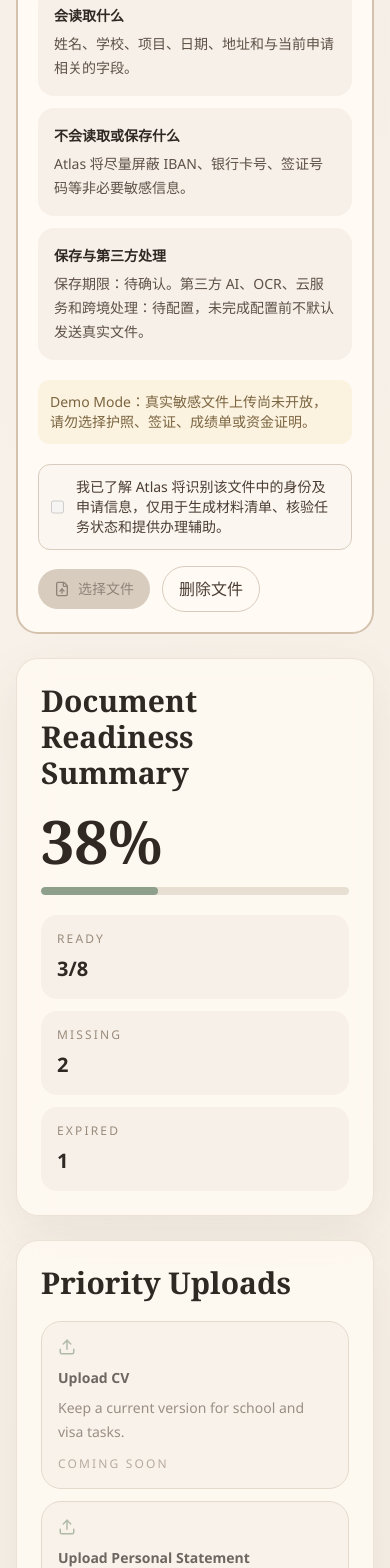
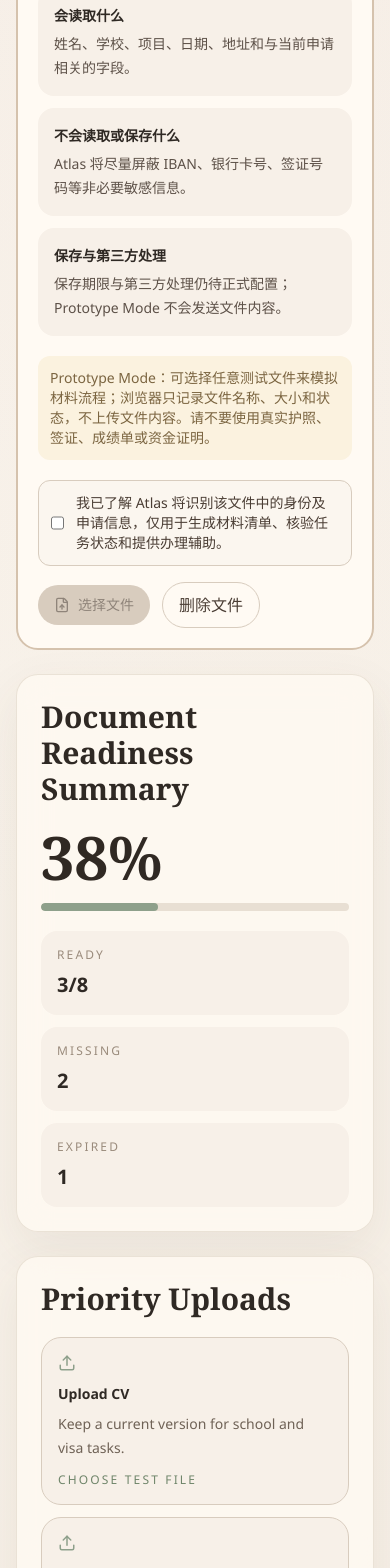
Before and after one commit to libing-hong/Atlas, a Next.js app: page /dashboard/materials in a window 390 px wide. Shown: the part 1424-2992 px from the top of the page. Built offline with nearby package versions, Linux system fonts and the light colour scheme; no server answers.

Commit message:
fix(prototype): enable materials and journey simulation

```diff
--- a/src/app/api/motivation-letter/route.ts
+++ b/src/app/api/motivation-letter/route.ts
@@ -9,13 +9,14 @@ export async function POST(request: Request) {
   const ctx = createApiContext(request); const startedAt = Date.now(); const model = process.env.OPENAI_RECOMMENDATION_MODEL ?? "gpt-5-mini";
   try {
     if (!validateMutationOrigin(request)) throw apiException("FORBIDDEN_ORIGIN", 403);
-    if (process.env.ATLAS_MOTIVATION_LETTER_ENABLED !== "true") throw apiException("ENTITLEMENT_REQUIRED", 403);
+    const previewDemoEnabled = process.env.VERCEL_ENV === "preview";
+    if (process.env.ATLAS_MOTIVATION_LETTER_ENABLED !== "true" && !previewDemoEnabled) throw apiException("ENTITLEMENT_REQUIRED", 403);
     await enforceLimit(ctx, "motivation:minute", 2, 60_000); await enforceLimit(ctx, "motivation:daily", 5, 86_400_000, "DAILY_QUOTA_EXCEEDED");
     const input = await parseJson(request, motivationLetterRequestSchema, 24_000); const key = `${ctx.sessionId}:${request.headers.get("idempotency-key")?.slice(0, 128) ?? stableHash(input)}`; const existing = cache.get(key);
     if (existing && existing.expiresAt > Date.now()) return apiResponse(ctx, { letter: existing.letter, cached: true });
     const apiKey = process.env.OPENAI_API_KEY; if (!apiKey) throw apiException("SERVICE_UNAVAILABLE", 503);
     let pending = inflight.get(key); if (!pending) {
-      pending = new OpenAI({ apiKey, timeout: 45_000, maxRetries: 1 }).responses.create({ model, reasoning: { effort: "low" }, max_output_tokens: 1800, instructions: "You are Atlas's university application writing specialist. Write a truthful, polished, school-specific English motivation letter using only supplied facts. Never invent achievements. Keep it within 450-650 words. Return plain letter text only.", input: JSON.stringify(input) }).then(response => { const letter = response.output_text?.trim(); if (!letter) throw apiException("SERVICE_UNAVAILABLE", 502); secureLog("info", "openai_usage", ctx, { model, promptVersion: PROMPT_VERSION, inputTokens: response.usage?.input_tokens, outputTokens: response.usage?.output_tokens }); return letter; });
+      pending = new OpenAI({ apiKey, timeout: 45_000, maxRetries: 1 }).responses.create({ model, max_output_tokens: 1800, instructions: "You are Atlas's university application writing specialist. Write a truthful, polished, school-specific English motivation letter using only supplied facts. Never invent achievements. Keep it within 450-650 words. Return plain letter text only.", input: JSON.stringify(input) }).then(response => { const letter = response.output_text?.trim(); if (!letter) throw apiException("SERVICE_UNAVAILABLE", 502); secureLog("info", "openai_usage", ctx, { model, promptVersion: PROMPT_VERSION, inputTokens: response.usage?.input_tokens, outputTokens: response.usage?.output_tokens }); return letter; });
       inflight.set(key, pending);
     }
     const letter = await pending; inflight.delete(key); cache.set(key, { expiresAt: Date.now() + 10 * 60_000, letter }); secureLog("info", "motivation_complete", ctx, { durationMs: Date.now() - startedAt, model, promptVersion: PROMPT_VERSION }); return apiResponse(ctx, { letter });
--- a/src/components/applications/ApplicationMaterialsPageClient.tsx
+++ b/src/components/applications/ApplicationMaterialsPageClient.tsx
@@ -44,7 +44,7 @@ export function ApplicationMaterialsPageClient({ applicationId }: { applicationI
     officialProgramUrl: candidate?.officialProgrammeUrl,
     applicationUrl: candidatePresentation?.applicationUrl,
     applicationLinkStatus: candidatePresentation?.applicationUrl ? "verified" : "needs_review",
-    admissionRequirements: candidate?.admissionRequirements?.map((item) => ({ id: item.category, label: { degree: "学位要求", grade: "成绩或 GPA 要求", subject: "本科专业背景", language: "语言成绩", experience: "工作或实习经历", prerequisite: "先修课程", portfolio: "作品集或其他特殊要求" }[item.category], schoolRequirement: item.requirement ?? "该项要求仍待官方核验", userSituation: applicantSituation(item.category, profile, decodedApplicationId), status: item.status, officialProgramUrl: item.sourceUrl ?? candidate.officialProgrammeUrl })),
+    admissionRequirements: candidate?.admissionRequirements?.map((item) => ({ id: item.category, label: { degree: "学位要求", grade: "成绩或 GPA 要求", subject: "本科专业背景", language: "语言成绩", experience: "工作或实习经历", prerequisite: "先修课程", portfolio: "作品集或其他特殊要求" }[item.category], schoolRequirement: item.requirement ? `AI 初步对比：${item.requirement}（待官方核验）` : `AI 匹配依据：${candidate.matchExplanation || "当前背景与项目方向初步相关"}；具体门槛待官方核验`, userSituation: applicantSituation(item.category, profile, decodedApplicationId), status: "needs_confirmation", officialProgramUrl: item.sourceUrl ?? candidate.officialProgrammeUrl })),
     recommendationContent: { summary: candidate?.matchExplanation ?? "Atlas 已根据本次规划创建材料工作区。", personalFit: candidate?.matchExplanation ?? "", schoolHighlights: "", programHighlights: "", cautions: candidate?.missingInformation ?? [], sources: [] },
   };
 
--- a/src/components/materials/MaterialCenterClient.tsx
+++ b/src/components/materials/MaterialCenterClient.tsx
@@ -20,6 +20,7 @@ export function MaterialCenterClient({
   readiness: { ready: number; total: number; missing: number; expiring: number };
 }) {
   const [category, setCategory] = useState("All");
+  const [uploadMessage, setUploadMessage] = useState("");
   const { t, text } = useLanguage();
   const filteredDocuments = useMemo(
     () => (category === "All" ? documents : documents.filter((document) => document.category === category)),
@@ -58,23 +59,22 @@ export function MaterialCenterClient({
                 t({ en: "Add Recommendation Letter", zh: "添加推荐信" }),
                 t({ en: "Track recommenders and letter status.", zh: "追踪推荐人和推荐信状态。" }),
               ],
-            ].map(([title, description]) => (
-              <button
+            ].map(([title, description], index) => (
+              <label
                 key={title}
-                type="button"
-                disabled
-                aria-label={`${title}（即将开放）`}
-                className="cursor-not-allowed rounded-[20px] border border-[#d8ccbe] bg-[#f7f0e8] p-4 text-left opacity-70"
+                className="cursor-pointer rounded-[20px] border border-[#d8ccbe] bg-[#f7f0e8] p-4 text-left transition hover:bg-[#fffaf3]"
               >
                 <Upload size={18} className="text-[#8ea08b]" />
                 <span className="mt-3 block text-sm font-semibold text-[#2f2924]">{title}</span>
                 <span className="mt-2 block text-sm leading-6 text-[#6f6256]">{description}</span>
-                <span className="mt-3 block text-xs uppercase tracking-[0.18em] text-[#9a8b7c]">
-                  <T en="Coming soon" zh="即将开放" />
+                <span className="mt-3 block text-xs uppercase tracking-[0.18em] text-[#6f856a]">
+                  <T en="Choose test file" zh="选择测试文件" />
                 </span>
-              </button>
+                <input type="file" className="sr-only" accept=".pdf,.doc,.docx,.png,.jpg,.jpeg" onChange={(event) => { const file = event.target.files?.[0]; if (!file) return; const key = ["cv", "personal-statement", "recommendation-letter"][index]; window.localStorage.setItem(`atlas.prototype.priority-material.${key}`, JSON.stringify({ name: file.name, size: file.size, selectedAt: new Date().toISOString() })); setUploadMessage(`${title} 已记录为本地模拟材料；文件内容没有上传。`); event.target.value = ""; }} />
+              </label>
             ))}
           </div>
+          {uploadMessage ? <p role="status" className="mt-4 rounded-xl bg-[#eef4ed] p-3 text-sm text-[#4f6d54]">{uploadMessage}</p> : null}
         </Card>
       </section>
 
--- a/src/components/materials/SensitiveUploadPanel.tsx
+++ b/src/components/materials/SensitiveUploadPanel.tsx
@@ -4,34 +4,49 @@ import { useState } from "react";
 import { FileUp, ShieldCheck } from "lucide-react";
 
 export function SensitiveUploadPanel() {
-  const uploadsEnabled = process.env.NEXT_PUBLIC_SENSITIVE_UPLOADS_ENABLED === "true" && Boolean(process.env.NEXT_PUBLIC_SUPABASE_URL);
+  const serverUploadsEnabled = process.env.NEXT_PUBLIC_SENSITIVE_UPLOADS_ENABLED === "true" && Boolean(process.env.NEXT_PUBLIC_SUPABASE_URL);
   const [consented, setConsented] = useState(false);
   const [fileName, setFileName] = useState("");
   const [message, setMessage] = useState("");
+
+  function selectFile(file?: File) {
+    if (!file) return;
+    setFileName(file.name);
+    if (serverUploadsEnabled) {
+      setMessage("文件已选择，等待进入私有存储上传流程。");
+      return;
+    }
+    window.localStorage.setItem("atlas.prototype.material-selection.v1", JSON.stringify({ name: file.name, size: file.size, selectedAt: new Date().toISOString() }));
+    setMessage("本地模拟已记录文件名称和状态；文件内容没有上传到 Atlas 服务器。");
+  }
 
   return (
     <section className="rounded-[22px] border-2 border-[#d5c2ad] bg-[#fffaf3] p-5 md:p-6">
       <div className="flex gap-3"><ShieldCheck size={21} className="mt-1 shrink-0 text-[#6f856a]" /><div><p className="text-xs uppercase tracking-[0.2em] text-[#9a8b7c]">敏感文件上传说明</p><h2 className="mt-2 text-xl font-semibold text-[#2f2924]">上传前先了解 Atlas 会如何处理</h2></div></div>
       <div className="mt-5 grid gap-3 text-sm leading-6 text-[#5d5148] md:grid-cols-2">
-        <div className="rounded-2xl bg-[#f7f0e8] p-4"><p className="font-semibold text-[#2f2924]">为什么需要</p><p className="mt-1">用于识别材料状态、生成材料清单和提供办理辅助。</p></div>
-        <div className="rounded-2xl bg-[#f7f0e8] p-4"><p className="font-semibold text-[#2f2924]">会读取什么</p><p className="mt-1">姓名、学校、项目、日期、地址和与当前申请相关的字段。</p></div>
-        <div className="rounded-2xl bg-[#f7f0e8] p-4"><p className="font-semibold text-[#2f2924]">不会读取或保存什么</p><p className="mt-1">Atlas 将尽量屏蔽 IBAN、银行卡号、签证号码等非必要敏感信息。</p></div>
-        <div className="rounded-2xl bg-[#f7f0e8] p-4"><p className="font-semibold text-[#2f2924]">保存与第三方处理</p><p className="mt-1">保存期限：待确认。第三方 AI、OCR、云服务和跨境处理：待配置，未完成配置前不默认发送真实文件。</p></div>
+        <Info title="为什么需要">用于识别材料状态、生成材料清单和提供办理辅助。</Info>
+        <Info title="会读取什么">姓名、学校、项目、日期、地址和与当前申请相关的字段。</Info>
+        <Info title="不会读取或保存什么">Atlas 将尽量屏蔽 IBAN、银行卡号、签证号码等非必要敏感信息。</Info>
+        <Info title="保存与第三方处理">保存期限与第三方处理仍待正式配置；Prototype Mode 不会发送文件内容。</Info>
       </div>
-      {!uploadsEnabled ? <p className="mt-5 rounded-xl bg-[#fbf2df] p-3 text-sm text-[#7b6541]">Demo Mode：真实敏感文件上传尚未开放，请勿选择护照、签证、成绩单或资金证明。</p> : null}
-      <label className="mt-5 flex items-center gap-3 rounded-xl border border-[#d8ccbe] bg-[#fbf6ef] p-3 text-sm text-[#4a3d34]">
-        <input type="checkbox" disabled={!uploadsEnabled} checked={consented} onChange={(event) => setConsented(event.target.checked)} className="h-4 w-4 accent-[#2f2924]" />
+      {!serverUploadsEnabled ? <p className="mt-5 rounded-xl bg-[#fbf2df] p-3 text-sm text-[#7b6541]">Prototype Mode：可选择任意测试文件来模拟材料流程；浏览器只记录文件名称、大小和状态，不上传文件内容。请不要使用真实护照、签证、成绩单或资金证明。</p> : null}
+      <label className="mt-5 flex cursor-pointer items-center gap-3 rounded-xl border border-[#d8ccbe] bg-[#fbf6ef] p-3 text-sm text-[#4a3d34]">
+        <input type="checkbox" checked={consented} onChange={(event) => setConsented(event.target.checked)} className="h-4 w-4 accent-[#2f2924]" />
         <span>我已了解 Atlas 将识别该文件中的身份及申请信息，仅用于生成材料清单、核验任务状态和提供办理辅助。</span>
       </label>
       <div className="mt-4 flex flex-wrap items-center gap-3">
-        <label className={uploadsEnabled && consented ? "inline-flex cursor-pointer items-center gap-2 rounded-full bg-[#2f2924] px-4 py-2.5 text-sm text-[#fffaf3]" : "inline-flex cursor-not-allowed items-center gap-2 rounded-full bg-[#d8ccbe] px-4 py-2.5 text-sm text-[#8f847a]"}>
+        <label className={consented ? "inline-flex cursor-pointer items-center gap-2 rounded-full bg-[#2f2924] px-4 py-2.5 text-sm text-[#fffaf3]" : "inline-flex cursor-not-allowed items-center gap-2 rounded-full bg-[#d8ccbe] px-4 py-2.5 text-sm text-[#8f847a]"}>
           <FileUp size={16} /> 选择文件
-          <input type="file" accept="image/*,.pdf,.eml,.msg,.txt" disabled={!uploadsEnabled || !consented} className="sr-only" onChange={(event) => { const file = event.target.files?.[0]; if (file) { setFileName(file.name); setMessage("授权记录已生成，文件仅会在正式私有存储启用后保存。"); } }} />
+          <input type="file" accept="image/*,.pdf,.eml,.msg,.txt,.doc,.docx" disabled={!consented} className="sr-only" onChange={(event) => { selectFile(event.target.files?.[0]); event.target.value = ""; }} />
         </label>
-        <button type="button" onClick={() => { setFileName(""); setMessage("文件已从当前原型选择中移除。"); }} className="rounded-full border border-[#d8ccbe] px-4 py-2.5 text-sm text-[#4a3d34]">删除文件</button>
+        <button type="button" onClick={() => { setFileName(""); window.localStorage.removeItem("atlas.prototype.material-selection.v1"); setMessage("当前模拟文件记录已删除。"); }} className="rounded-full border border-[#d8ccbe] px-4 py-2.5 text-sm text-[#4a3d34]">删除文件</button>
         {fileName ? <span className="text-sm text-[#4f6d54]">已选择：{fileName}</span> : null}
       </div>
-      {message ? <p className="mt-3 text-xs text-[#6f856a]">{message}</p> : null}
+      {message ? <p role="status" className="mt-3 text-xs text-[#6f856a]">{message}</p> : null}
     </section>
   );
 }
+
+function Info({ title, children }: { title: string; children: React.ReactNode }) {
+  return <div className="rounded-2xl bg-[#f7f0e8] p-4"><p className="font-semibold text-[#2f2924]">{title}</p><p className="mt-1">{children}</p></div>;
+}
--- a/src/lib/application-prototype-data.ts
+++ b/src/lib/application-prototype-data.ts
@@ -58,6 +58,7 @@ export type ApplicationRecord = {
   nextAction: string;
   nextDeadline?: string;
   serviceType: "none" | "single_school" | "full_service";
+  journeyStageIndex?: number;
 };
 
 export type SchoolRecommendation = {
--- a/src/lib/atlas-task-selector.ts
+++ b/src/lib/atlas-task-selector.ts
@@ -76,7 +76,7 @@ function taskCopy(record: ApplicationRecord) {
 }
 
 export function getJourneyStagesForApplicationRecords(records: ApplicationRecord[]): JourneyStage[] {
-  const currentIndex = records.some((record) => record.status === "offer_received") ? 1 : 0;
+  const currentIndex = Math.max(0, Math.min(stageNames.length - 1, ...records.map((record) => record.journeyStageIndex ?? (record.status === "offer_received" ? 1 : 0))));
   return stageNames.map((name, index) => ({
     id: name.toLowerCase().replaceAll(" ", "-"),
     name,
```
Also changed, not shown: src/components/applications/MaterialsWorkspaceClient.tsx (+10 -1 lines), src/components/applications/MotivationLetterVip.tsx (+1 -1 lines), src/lib/recommendation/ai-recommendation.ts (+8 -4 lines).
